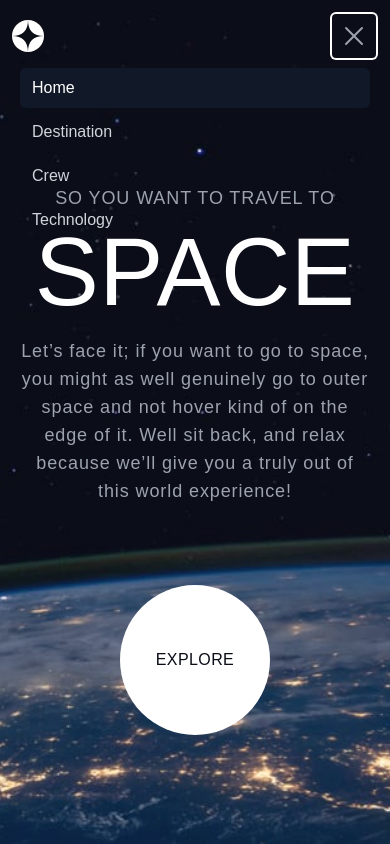
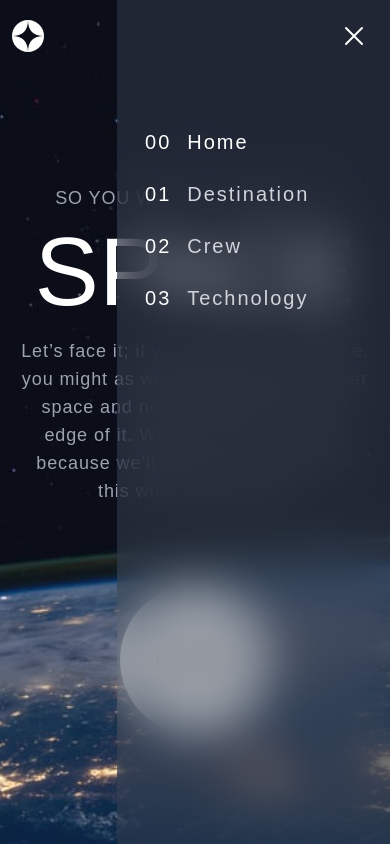
Before and after one commit to theblvckdev/space-tourisim-website, a React (Create React App) app: page / in a window 390 px wide. Both pictures are taken after a click on the button "Open main menu". Built offline with nearby package versions, Linux system fonts and the light colour scheme.

Commit message:
worked on responsive design for navbar menu

```diff
--- a/src/components/navbar.jsx
+++ b/src/components/navbar.jsx
@@ -52,9 +52,9 @@ const Navbar = () => {
                   </div>
                 </div>
               </div>
-              <div className="inset-y-0 flex items-center sm:hidden">
+              <div className="inset-y-0 z-20 flex items-center sm:hidden">
                 {/* Mobile menu button*/}
-                <Disclosure.Button className="relative inline-flex items-center justify-center rounded-md p-2 text-gray-400 hover:bg-gray-700 hover:text-white focus:outline-none focus:ring-2 focus:ring-inset focus:ring-white">
+                <Disclosure.Button className="relative inline-flex items-center justify-center rounded-md p-2 text-white outline-none">
                   <span className="absolute -inset-0.5" />
                   <span className="sr-only">Open main menu</span>
                   {open ? (
@@ -67,22 +67,21 @@ const Navbar = () => {
             </div>
           </div>
 
-          <Disclosure.Panel className="sm:hidden">
-            <div className="space-y-1 px-2 pb-3 pt-2">
-              {navigation.map((item) => (
+          <Disclosure.Panel className="sm:hidden duration-700 bg-gray-700 backdrop-blur-xl bg-opacity-50 z-10 fixed h-full top-0 right-0 w-[70%]">
+            <div className="space-y-6 px-7 pb-3 pt-32">
+              {navigation.map((item, index) => (
                 <Disclosure.Button
-                  key={item.name}
+                  key={index}
                   as="a"
                   href={item.href}
                   className={classNames(
-                    item.current
-                      ? "bg-gray-900 text-white"
-                      : "text-gray-300 hover:bg-gray-700 hover:text-white",
-                    "block rounded-md px-3 py-2 text-base font-medium"
+                    item.current ? "text-white" : "text-gray-300",
+                    "text-xl flex gap-4 tracking-[.1em] font-light"
                   )}
                   aria-current={item.current ? "page" : undefined}
                 >
-                  {item.name}
+                  <div className="text-white font-medium">0{index}</div>
+                  <div>{item.name}</div>
                 </Disclosure.Button>
               ))}
             </div>
```
